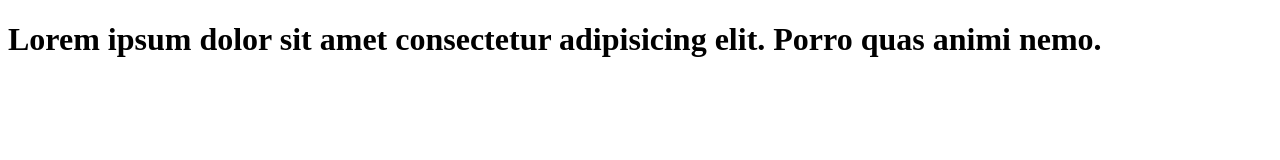
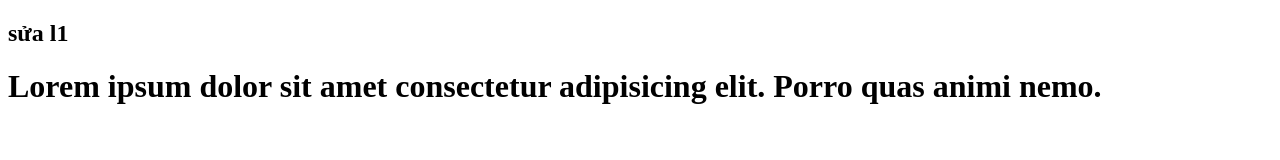
Before and after one commit to stedwil/wild, a plain HTML site: page index.html in a window 1280 px wide. Drawn offline with Linux system fonts and the light colour scheme.

Commit message:
sửa đổi l1

```diff
--- a/index.html
+++ b/index.html
@@ -6,6 +6,7 @@
     <title>wild</title>
 </head>
 <body>
+    <h2>sửa l1</h2>
     <h1>Lorem ipsum dolor sit amet consectetur adipisicing elit. Porro quas animi nemo.</h1>
 </body>
 </html>
```
